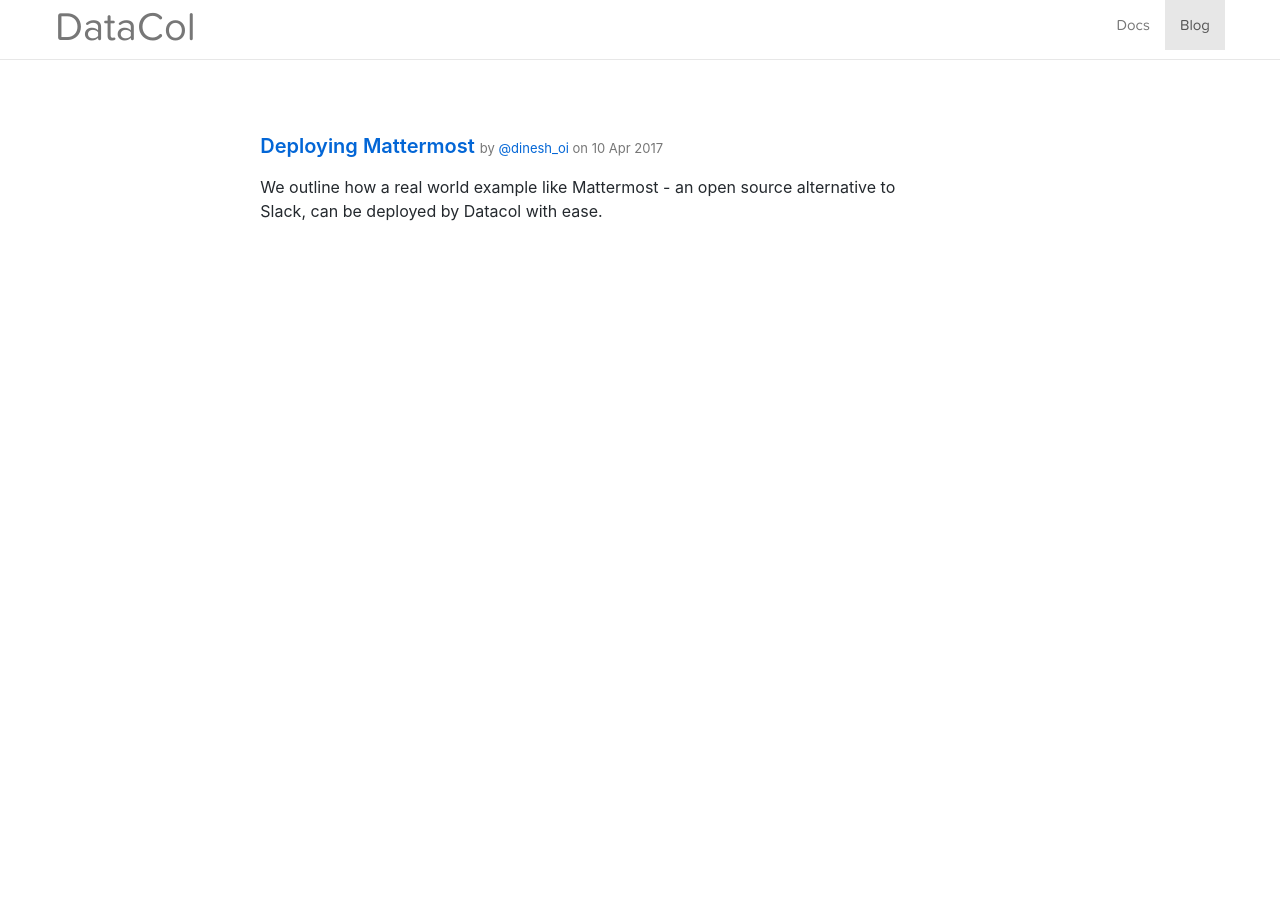
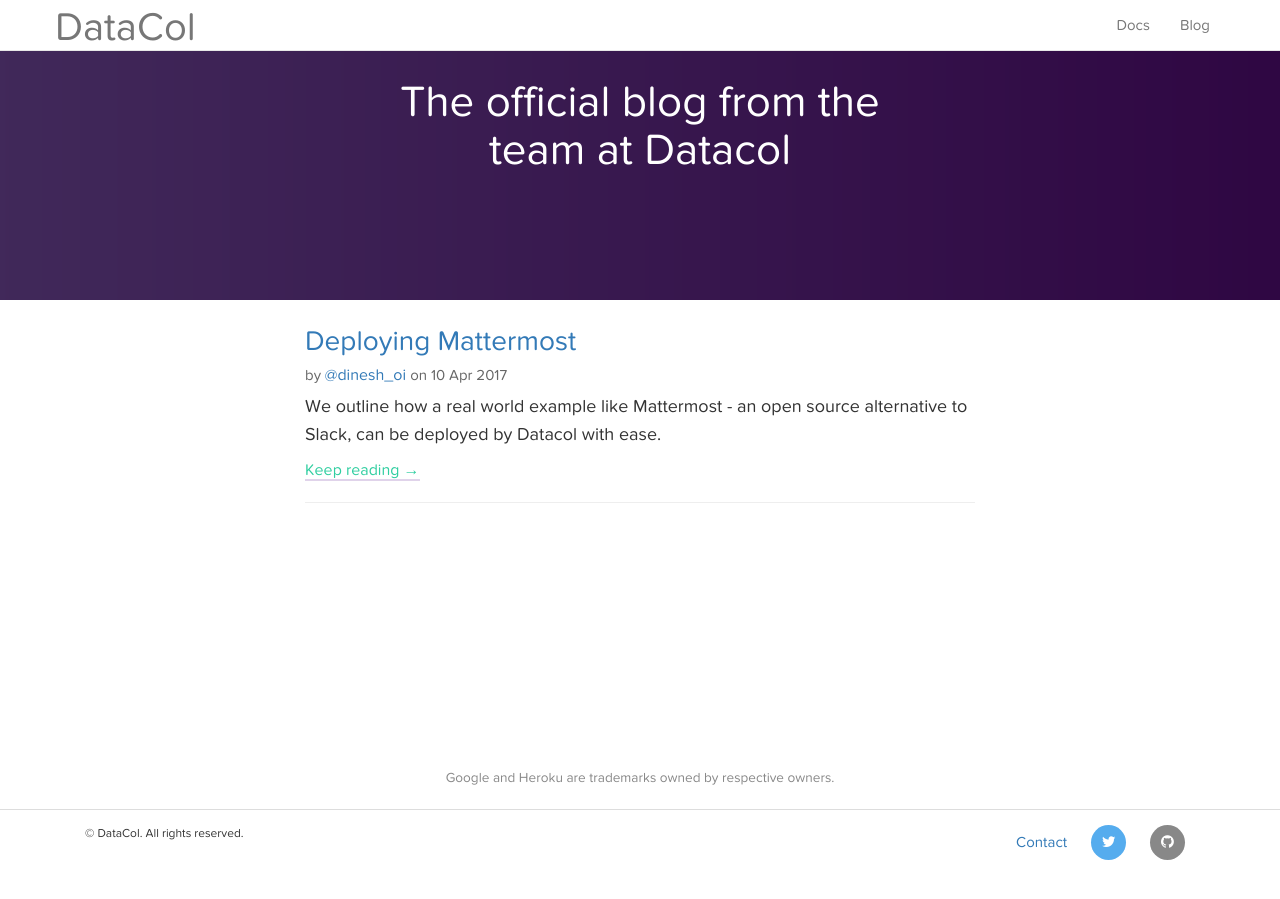
Before and after one commit to datacol-io/datacol-io.github.io, a Jekyll site: the page built from blog.md, in a window 1280 px wide and 900 px high. Built offline with Jekyll 4.4.1, drawn with Linux system fonts in a browser that asks for light colours; some of the changed text lies outside the part shown.

Commit message:
ui fixs for blog

```diff
--- a/_includes/footer.html
+++ b/_includes/footer.html
@@ -1,4 +1,5 @@
 <!-- Footer -->
+<p class="imp-note"><small> Google and Heroku are trademarks owned by respective owners. </small></p>
 <footer class="footer">
 
   <div class="container">
@@ -11,13 +12,9 @@
     <div class="col-sm-6">
       <ul class="social-icons pull-right">
         <li><a href="{{ site.baseurl }}/contact">Contact</a></li>
-        {% if false %}
         <li><a href="#" class="icon icon-twitter"><i class="fa fa-twitter"></i></a></li>
         <li><a href="#" class="icon icon-github"><i class="fa fa-github"></i></a></li>
-        {% endif %}
       </ul>
     </div>
-    <hr> <small> Google and Heroku are trademarks owned by respective owners. </small>
-
   </div>
 </footer>
--- a/_layouts/blog.html
+++ b/_layouts/blog.html
@@ -4,14 +4,23 @@
   {% include head.html %}
   <body id="top">
     {% include header.html %}
-    <div class="main-content  row" style="margin: 110px 0 50px 0;">
-      <div class="col-md-2">
-
+    <div class="main-content" style="padding: 80px 0 40px 0;">
+      <div class="container">
+        <div class="row">
+          <div class="col-md-8 markdown-body">
+            {{ content }}
+          </div>
+          <div class="col-md-4 hidden-sm hidden-xs">
+            <div class="subscribe-box" data-spy="affix" data-offset-top="60" data-offset-bottom="200">
+              <h4>Subscribe Our News Letter</h4>
+              <div class="form-group">
+                <input type="email" name="name" value="" class="form-control" placeholder="Email Address">
+              </div>
+              <button type="button" name="button" class="btn btn-subscribe">Subscribe</button>
+            </div>
+          </div>
+        </div>
       </div>
-      <div class="col-md-7 markdown-body">
-        {{ content }}
-      </div>
-      <div class="clearfix"></div>
     </div>
     {% include footer.html %}
   </body>
--- a/_layouts/landing-page.html
+++ b/_layouts/landing-page.html
@@ -23,7 +23,11 @@
               <a href="{{site.baseurl}}/#htw" class="btn btn-how-works">HOW IT WORKS </a>
             </div>
           </div>
-          <div class="banner-bg"></div>
+          <!-- <div class="banner-bg"></div> -->
+          <div class="banner-video-wraper">
+            <asciinema-player src="images/mini/setup.json" poster="npt:2:34"
+						 theme="solarized-dark"></asciinema-player>
+          </div>
         </div>
       </div>
     </div>
--- a/blog.md
+++ b/blog.md
@@ -1,15 +1,21 @@
 ---
-layout: blog
+layout: default
 ---
 
-<ul class='list-unstyled'>
-  {% for post in site.posts %}
-    <li>
-      <h3> <a href="{{ post.url }}"> {{ post.title }} </a>
-      <small> by <a href="https://twitter.com/{{ post.author }}" href="_blank"> {{ post.author }} </a>
-        on {{ post.date | date_to_string }} </small> <br>
-      </h3>
-      <p>  {{ post.excerpt }} </p>
-    </li>
-  {% endfor %}
-</ul>
+<div class="blog-banner">
+  <h1>The official blog from the team at Datacol</h1>
+</div>
+<div class="container">
+  <div class="blogs-wraper">
+    {% for post in site.posts %}
+      <article class="blog-item">
+        <h3> <a href="{{ post.url }}"> {{ post.title }} </a></h3>
+        <small class="blog-author"> by <a href="https://twitter.com/{{ post.author }}" href="_blank"> {{ post.author }} </a>
+          on {{ post.date | date_to_string }} </small>
+        <p class="blog-desc">  {{ post.excerpt }} </p>
+        <a class="r-link" href="{{ post.url }}">Keep reading</a>
+      </article>
+      <hr class="blog-hr">
+    {% endfor %}
+  </div>
+</div>
--- a/css/main.scss
+++ b/css/main.scss
@@ -94,7 +94,7 @@ body {
 /*--------navigation---------*/
 .navbar-default {
   background-color: #fff;
-  min-height: 60px;
+  min-height: 50px;
 }
 .navbar-brand {
   padding: 16px 0 15px 0;
@@ -115,7 +115,12 @@ body {
   background-color: $btn-hover-color;
   color: #fff;
 }
-
+.navbar-default .navbar-nav .active > a,
+.navbar-default .navbar-nav .active > a:hover,
+.navbar-default .navbar-nav .active > a:focus {
+  background-color: $primary-color;
+  color: #fff;
+}
 .navbar .divider-vertical {
   margin-top: 14px;
   height: 24px;
@@ -250,6 +255,12 @@ body {
   background-position: bottom right;
   background-size: contain;
 }
+.banner-video-wraper {
+  position: relative;
+  width: 50%;
+  float: left;
+  padding-top: 20px;
+}
 .top-nav {
   position: absolute;
   top: 0;
@@ -280,11 +291,6 @@ body {
     height: 400px;
   }
 }
-@media (max-width: 991px) {
-  .banner-bg {
-    display: none;
-  }
-}
 // .banner::before {
 //   content: '';
 //   position: absolute;
@@ -295,12 +301,21 @@ body {
 //   background-color: rgba(0, 0, 0, 0.1);
 // }
 .banner-message {
-  max-width: 600px;
+  width: 50%;
+  float: left;
   margin: 0;
   position: relative;
   text-align: left;
   max-width: 700px;
-  padding: 25px;
+  padding: 25px 25px 25px 0px;
+}
+@media (max-width: 991px) {
+  .banner-video-wraper {
+    display: none;
+  }
+  .banner-message {
+    width: 100%;
+  }
 }
 @media (max-width: 991px) {
   .banner {
@@ -311,7 +326,7 @@ body {
 }
 .banner-message h1 {
   color: #fff;
-  font-size: 62px;
+  font-size: 52px;
   line-height: 74px;
   font-weight: 700;
   margin-top: 0;
@@ -544,7 +559,6 @@ body {
   margin-top: 100px;
   text-align: center;
 }
-
 .signup-wraper {
   width: 100%;
   background-color: #0b2a4c;
@@ -573,3 +587,97 @@ body {
   font-size: 18px;
   margin-bottom: 15px;
 }
+/*----Blog-----*/
+.blog-banner {
+  height: 300px;
+  background-image: url("../images/purple-bg.jpg");
+  background-repeat: no-repeat;
+  background-size: cover;
+  padding: 6% 0;
+  text-align: center;
+}
+.blog-banner h1 {
+  color: #fff;
+  font-size: 44px;
+  max-width: 500px;
+  margin: 0px auto;
+}
+.blogs-wraper {
+  max-width: 720px;
+  margin: 0 auto;
+  padding: 25px;
+}
+.blog-item h3 {
+  margin-top: 0;
+  margin-bottom: 8px;
+  font-size: 28px;
+}
+.blog-author {
+  display: block;
+  margin-bottom: 5px;
+  font-size: 15px;
+  color: #666;
+}
+.blog-author a {
+  font-size: 16px;
+}
+.blog-desc {
+  font-size: 18px;
+  line-height: 1.6;
+}
+.r-link {
+  color: #2fcea0;
+  font-size: 16px;
+  border-bottom: 2px solid rgba(131, 79, 171, 0.25);
+  text-decoration: none;
+}
+.r-link:hover,
+.r-link:focus {
+  text-decoration: none;
+  outline: 0;
+  border-bottom: none;
+  color: #2fcea0;
+}
+.r-link::after {
+  content: ' →';
+}
+.subscribe-box {
+  background-image: url("../images/purple-bg.jpg");
+  background-repeat: no-repeat;
+  background-size: cover;
+  padding: 25px;
+  max-width: 320px;
+  margin: 0 auto;
+}
+.subscribe-box h4 {
+  color: #fff;
+  text-align: center;
+  margin-top: 0;
+  margin-bottom: 15px;
+  font-size: 22px;
+}
+.btn-subscribe {
+  display: block;
+  height: 46px;
+  line-height: 44px;
+  padding: 0 15px;
+  background-color: $primary-color;
+  color: #fff;
+  font-size: 16px;
+  text-align: center;
+  border-radius: 3px;
+  width: 100%;
+}
+.btn-subscribe:hover,
+.btn-subscribe:focus {
+  background-color: #16c593;
+  color: #fff;
+  outline: 0;
+}
+.imp-note {
+  display: block;
+  padding: 10px 0;
+  font-size: 16px;
+  color: #888;
+  text-align: center;
+}
```
Also changed, not shown: images/purple-bg.jpg (added).
